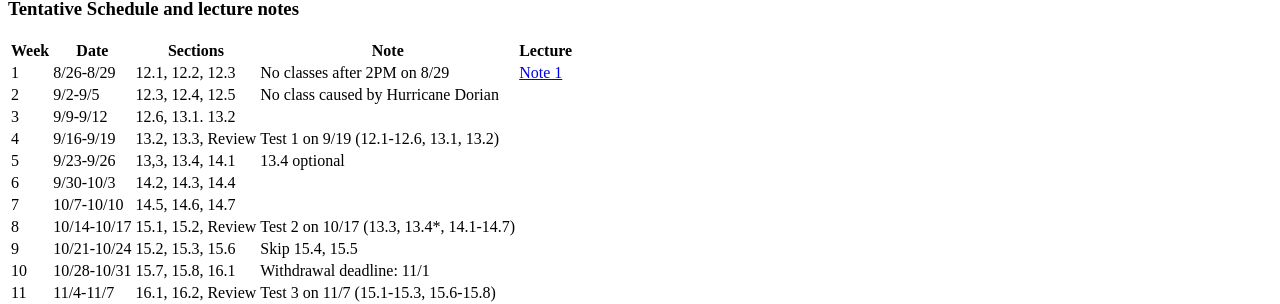
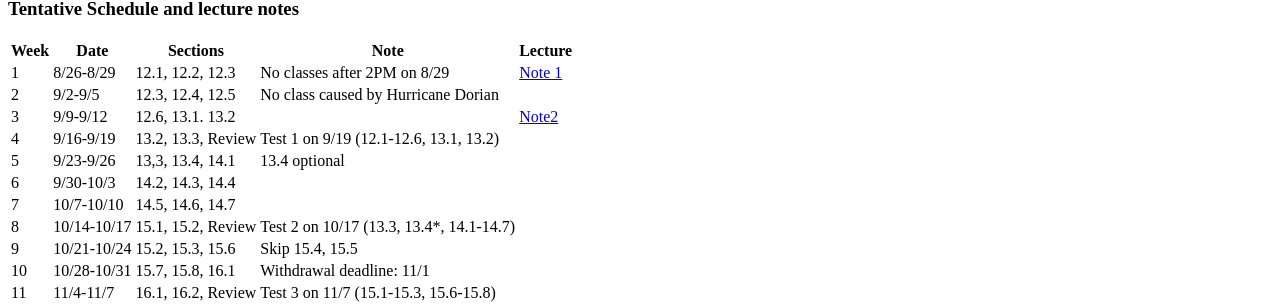
Before and after one commit to alexfengg/fengyu93.github.io, a Jekyll site: the page built from MAC2313.md, in a window 1280 px wide. Shown: the part 611-915 px from the top of the page. Built offline with Jekyll 4.4.1, drawn with Linux system fonts in a browser that asks for light colours; our own code applies the rules of GitHub Pages for plain Markdown files.

Commit message:
update on 9/6/19

```diff
--- a/MAC2313.md
+++ b/MAC2313.md
@@ -28,7 +28,7 @@ REQUIRED MATERIAL:  Calculus (Early Transcendentals) 8th Edition, by Stewart wit
 | ---- | ----------- | ------------------ | ---------------------------------------- | ----------------------------------------- |
 | 1    | 8/26-8/29   | 12.1, 12.2, 12.3   | No classes after 2PM on 8/29             | [Note 1](\assets\PDFs\MAC2313\Note_1.pdf) |
 | 2    | 9/2-9/5     | 12.3, 12.4, 12.5   | No class caused by Hurricane Dorian      |                                           |
-| 3    | 9/9-9/12    | 12.6, 13.1. 13.2   |                                          |                                           |
+| 3    | 9/9-9/12    | 12.6, 13.1. 13.2   |                                          |[Note2](\assets\PDFs\MAC2313\Note_2.pdf)|
 | 4    | 9/16-9/19   | 13.2, 13.3, Review | Test 1 on 9/19 (12.1-12.6, 13.1, 13.2)   |                                           |
 | 5    | 9/23-9/26   | 13,3, 13.4, 14.1   | 13.4 optional                            |                                           |
 | 6    | 9/30-10/3   | 14.2, 14.3, 14.4   |                                          |                                           |
```
Also changed, not shown: 3 other files.
